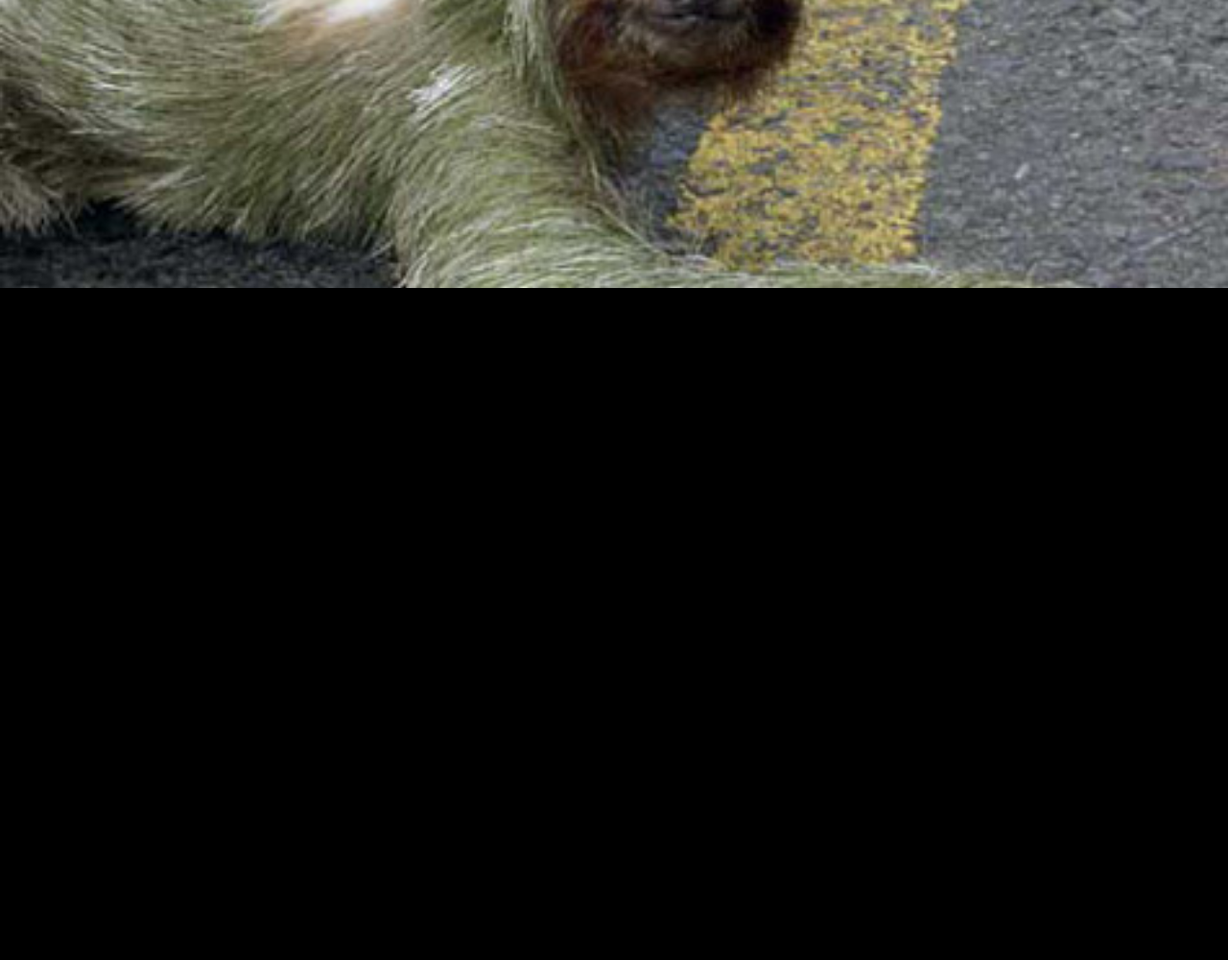
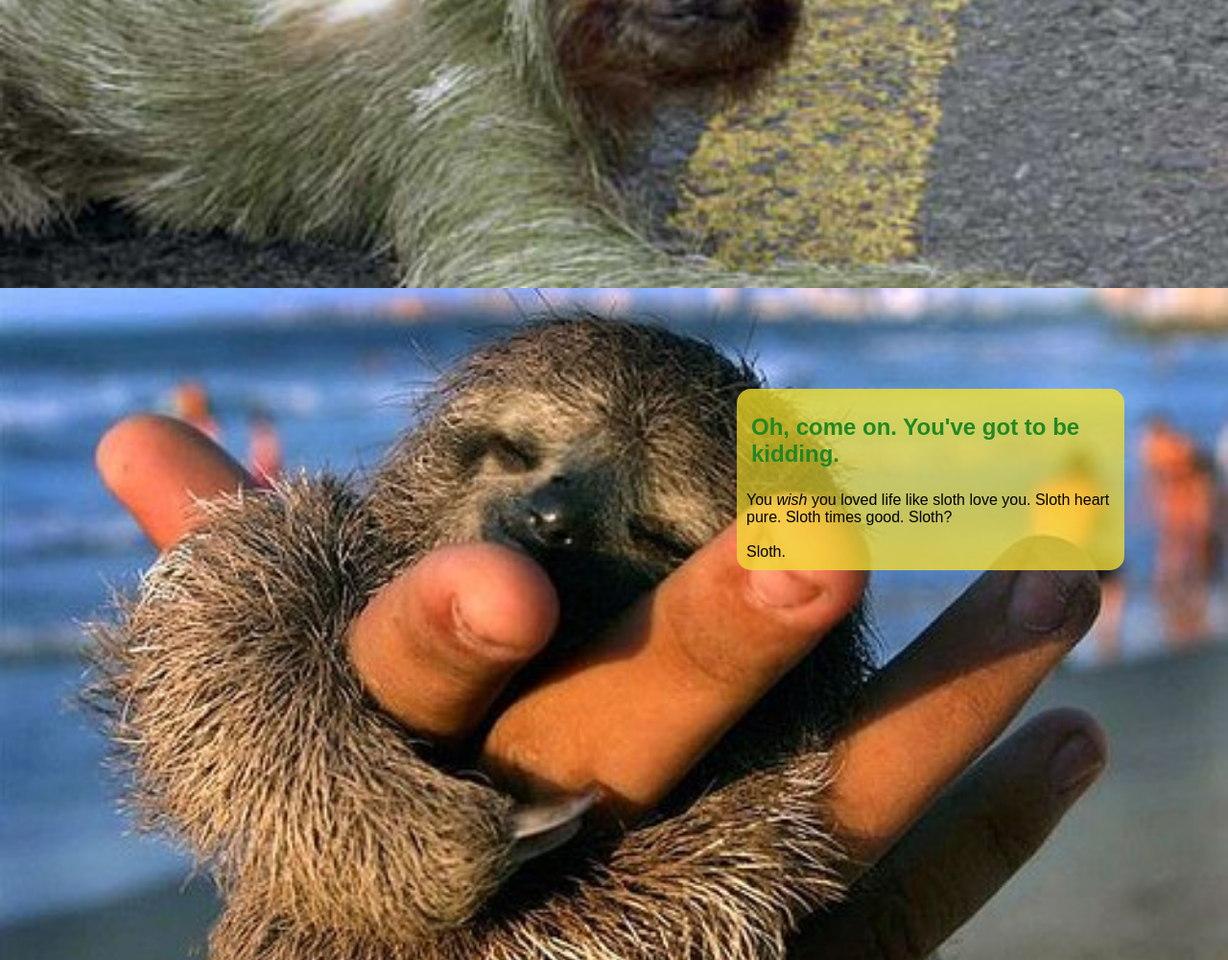
Before and after one commit to danfinlay/SlothHarmony, a plain HTML site: page index.html in a window 1280 px wide. Shown: the part 1850-2850 px from the top of the page at 96% size. Before the commit the page ends 2150 px from the top, so only its background shows below. Drawn offline with Linux system fonts and the light colour scheme.

Commit message:
Okay last sloth, I swear.  bed time.

```diff
--- a/index.html
+++ b/index.html
@@ -28,4 +28,10 @@
 			Sure, you could ditch him, but he would never mind.  Sloth would never judge.  Never be sad you can't hang out.  Only glad when you can.  Sloth always glad to spend quality time.
 		</div>
 	</section>
+	<section class="frame" id="sloth4">
+		<div class="right box">
+			<h1>Oh, come on.  You've got to be kidding.</h1>
+			You <em>wish</em> you loved life like sloth love you.  Sloth heart pure.  Sloth times good.  Sloth?<br> <br> Sloth.
+		</div>
+	</section>
 </html>
--- a/style.css
+++ b/style.css
@@ -43,6 +43,9 @@ body{
 #sloth3{
 	background-image:url("sloth3.jpg");
 }
+#sloth4{
+	background-image:url("sloth4.jpg");
+}
 .left{
 	margin-left:10%;
 }
```
Also changed, not shown: sloth4.jpg (added).
